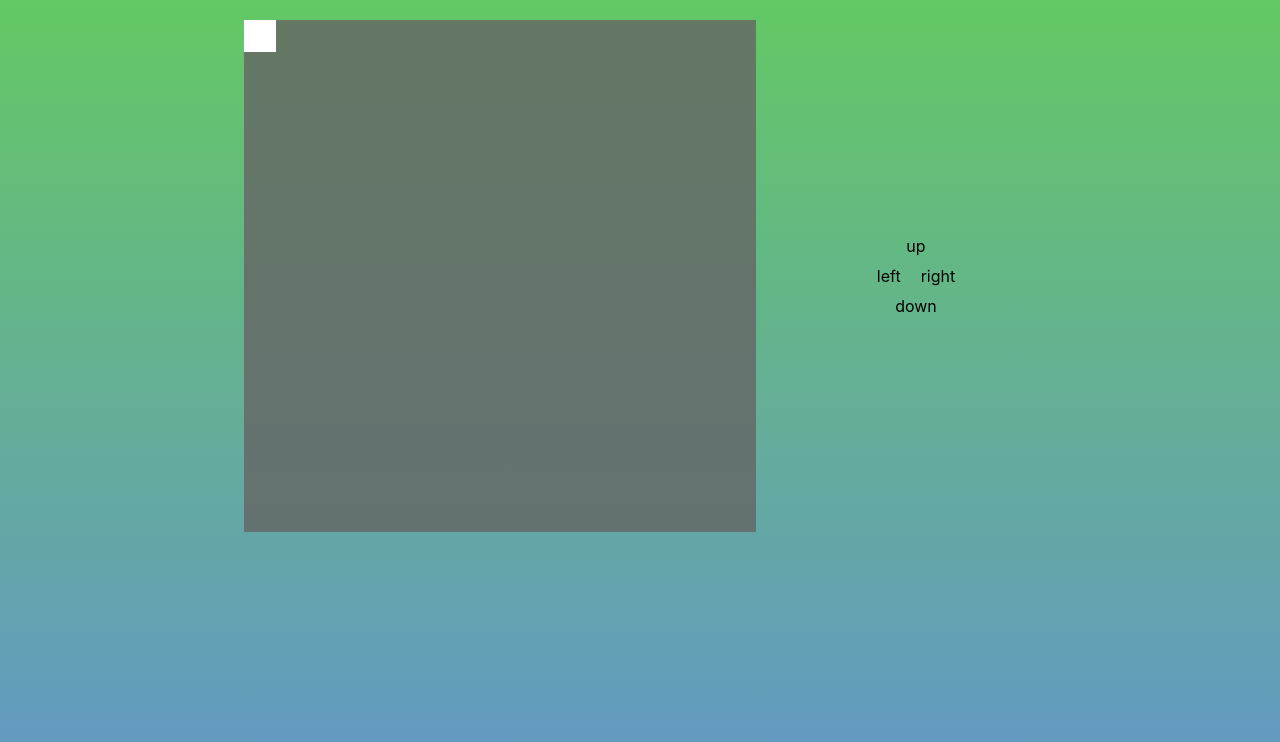
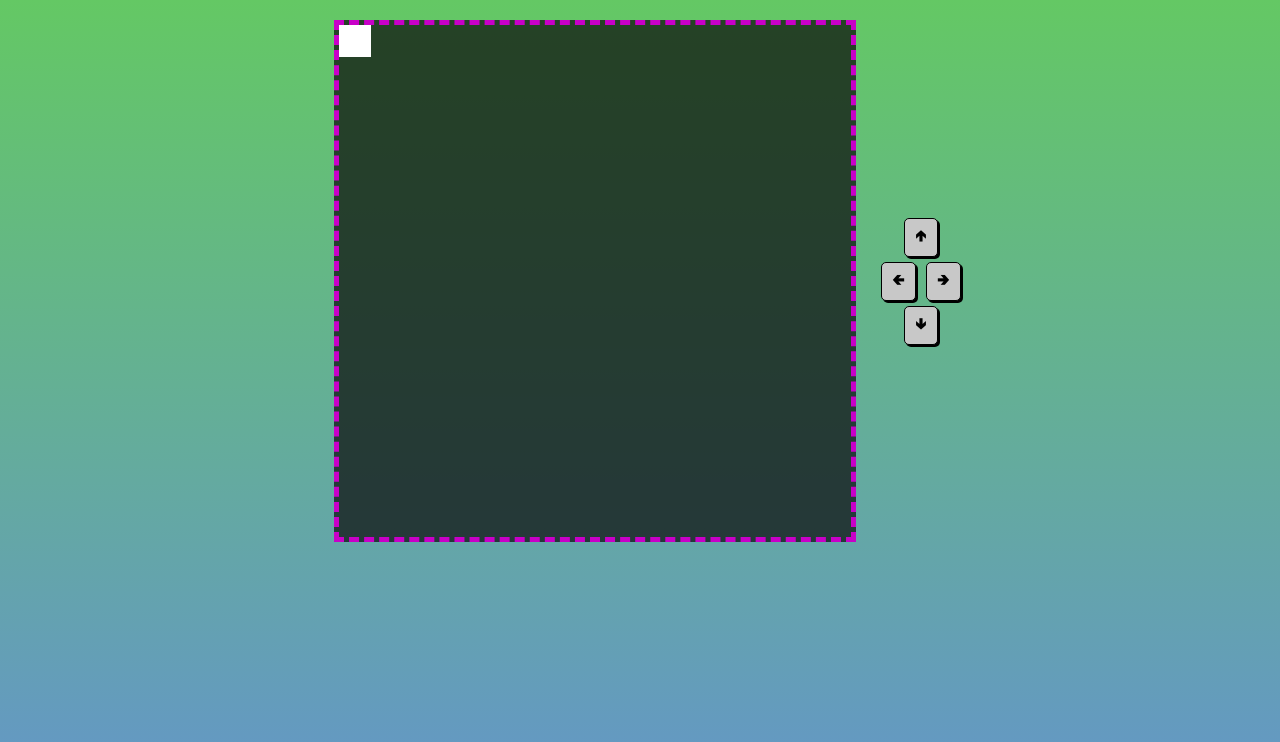
Before and after one commit to godsy07/react-game, a React (Create React App) app: page / in a window 1280 px wide. Shown: the top 742 px of the page. Built offline with nearby package versions, Linux system fonts and the light colour scheme.

Commit message:
minor design changes

```diff
--- a/src/App.css
+++ b/src/App.css
@@ -1,7 +1,7 @@
 .App {
   display: flex;
-  justify-content: center;
-  align-items: center;
+  /* justify-content: center; */
+  /* align-items: center; */
   /* height: 100%;
   width: 100%; */
 }
--- a/src/control-container/ControlContainer.jsx
+++ b/src/control-container/ControlContainer.jsx
@@ -6,18 +6,18 @@ const ControlContainer = ({ handleClick }) => {
   return (
     <div className='control-container'>
       <div className='up' onClick={(e) => handleClick("up", e)}>
-        up
+        &#129153;
       </div>
       <div className='side-controls'>
         <div className='left' onClick={(e) => handleClick("left", e)}>
-          left
+          &#129152;
         </div>
         <div className='right' onClick={(e) => handleClick("right", e)}>
-          right
+          &#129154;
         </div>
       </div>
       <div className='down' onClick={(e) => handleClick("down", e)}>
-        down
+        &#129155;
       </div>
     </div>
   );
--- a/src/control-container/control-container.styles.css
+++ b/src/control-container/control-container.styles.css
@@ -1,5 +1,5 @@
 .control-container {
-  width: 280px;
+  /* width: 200px; */
   display: flex;
   flex-direction: column;
   justify-content: center;
@@ -12,12 +12,25 @@
 }
 
 .side-controls div {
-  margin: 10px;
+  margin: 5px;
 }
 
 .up,
 .left,
 .right,
 .down {
+  padding: 5px 10px;
+  border: 1px solid black;
+  border-radius: 5px;
+  box-shadow: 2px 2px #000;
+  background-color: rgb(200, 200, 200);
   cursor: pointer;
 }
+.up:hover,
+.left:hover,
+.right:hover,
+.down:hover {
+  background-color: rgb(250, 225, 250);
+  transform: scale(115%);
+  transition: all 0.2s ease-in-out;
+}
--- a/src/play-area/play-area-container.styles.css
+++ b/src/play-area/play-area-container.styles.css
@@ -6,7 +6,11 @@
   height: 512px;
   width: 512px;
 
-  background-color: rgb(100, 100, 100, 0.8);
+  background-color: rgb(10, 10, 10, 0.7);
+  border: 5px solid rgb(200, 0, 200);
+  /* border-style: double; */
+  /* border-style: dotted; */
+  border-style: dashed;
 }
 /*
 .play-area div:nth-child(even) {
```
